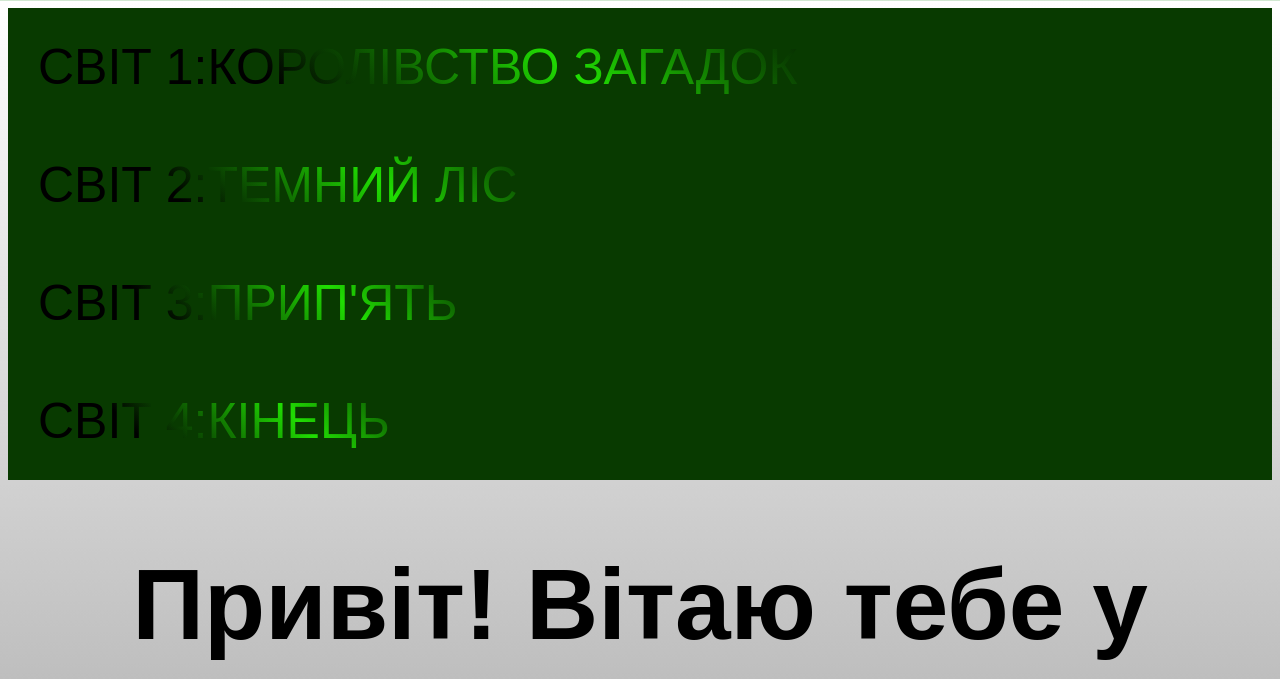
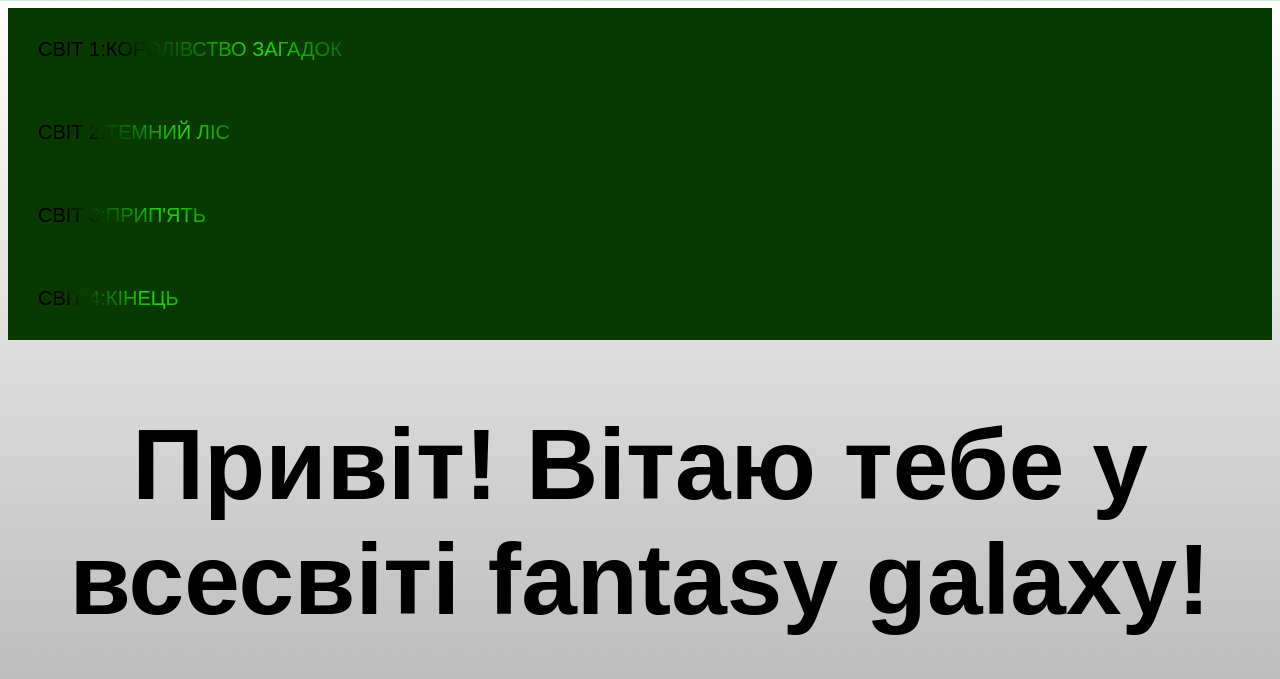
Before and after one commit to JackHAHAHAHAHAHA/Galaxy, a plain HTML site: page index.html in a window 1280 px wide. Shown: the top 679 px of the page. Drawn offline with Linux system fonts and the light colour scheme.

Commit message:
Update style.css

```diff
--- a/style.css
+++ b/style.css
@@ -25,7 +25,7 @@ header h2:hover{
     font-size: 30px;
 }
 nav a{
-    font-size: 50px;
+    font-size: 20px;
     text-transform: uppercase;
     background: linear-gradient(45deg, #000000 33%, #20dd02 66%, #000000 );
     -webkit-background-clip: text;
@@ -36,7 +36,7 @@ nav a{
     padding:  30px;
 }
 nav a:hover{
-    font-size: 65px;
+    font-size: 25px;
     background: linear-gradient(225deg, #000000 33%, #20dd02 66%, #000000 );
     -webkit-background-clip: text;
     -webkit-text-fill-color: transparent;
@@ -360,3 +360,6 @@ footer p{
 .kingdom p,.kingdom h2{
     color:white;
 }
+a{
+    font-size:40px;
+}
```
